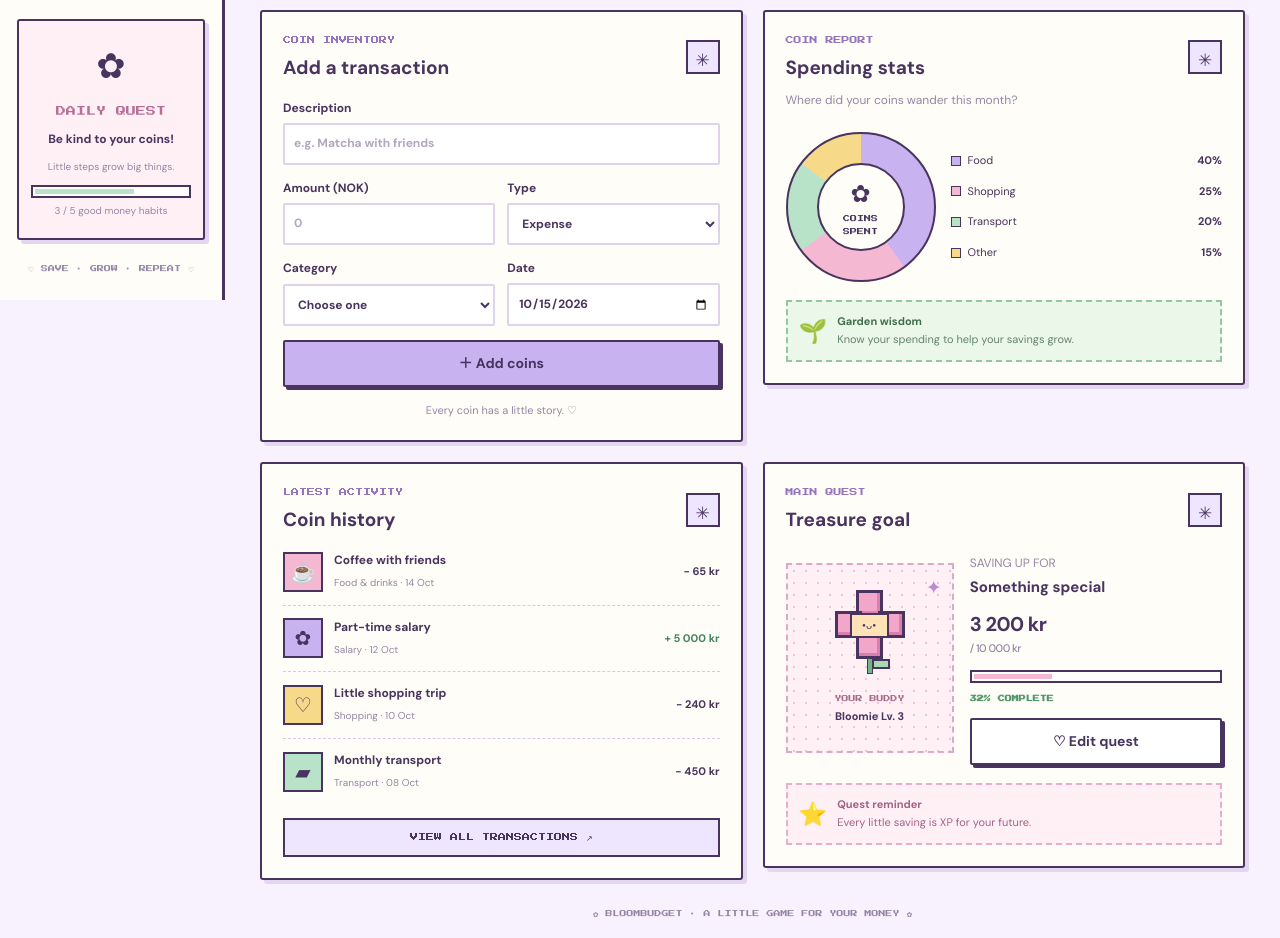
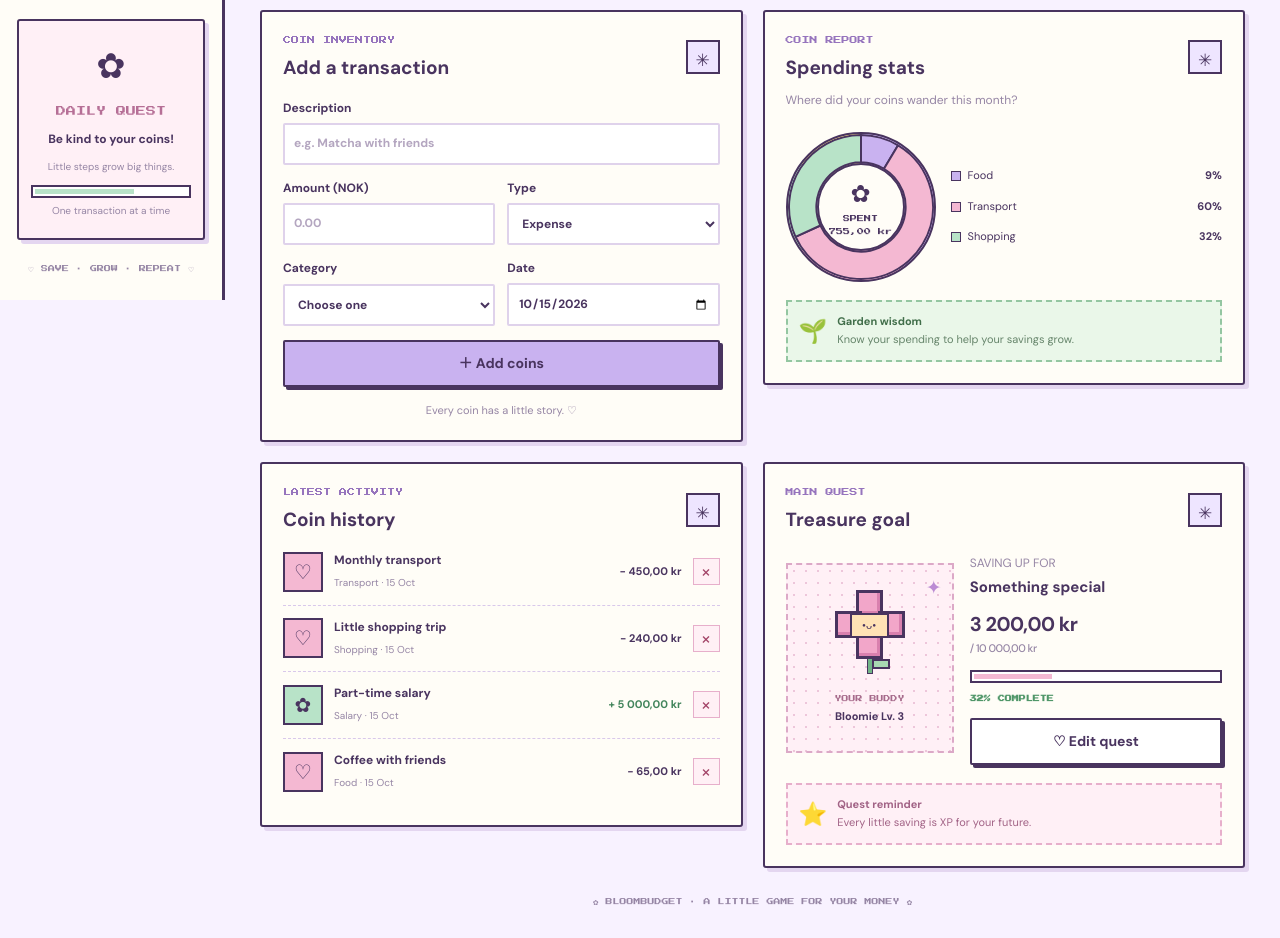
Before and after one commit to vvssaraaa/BloomBudget, a React (Vite) app: page / in a window 1280 px wide. Shown: the part 500-1438 px from the top of the page. Built offline with nearby package versions, Linux system fonts and the light colour scheme.

Commit message:
tweaks, added more functionalities

```diff
--- a/src/App.jsx
+++ b/src/App.jsx
@@ -1,21 +1,59 @@
 
-const transactions = [
-  { icon: "☕", name: "Coffee with friends", category: "Food & drinks", date: "14 Oct", amount: -65, color: "pink" },
-  { icon: "✿", name: "Part-time salary", category: "Salary", date: "12 Oct", amount: 5000, color: "lilac" },
-  { icon: "♡", name: "Little shopping trip", category: "Shopping", date: "10 Oct", amount: -240, color: "yellow" },
-  { icon: "▰", name: "Monthly transport", category: "Transport", date: "08 Oct", amount: -450, color: "mint" }
-];
+import { useEffect, useRef, useState } from "react";
+import Chart from "chart.js/auto";
+
+const STORAGE_KEY = "bloombudget-data";
+const CATEGORIES = ["Food", "Transport", "Shopping", "Study", "Bills", "Salary", "Other"];
+const COLORS = ["#c9b2f0", "#f4b8d2", "#b8e3c8", "#f6d989", "#b8dbe8", "#d9c2ef", "#edc9b0"];
+
+const today = () => {
+  const date = new Date();
+  return `${date.getFullYear()}-${String(date.getMonth() + 1).padStart(2, "0")}-${String(date.getDate()).padStart(2, "0")}`;
+};
+
+const initialData = {
+  transactions: [
+    { id: 1, description: "Coffee with friends", category: "Food", date: today(), amount: 65, type: "expense" },
+    { id: 2, description: "Part-time salary", category: "Salary", date: today(), amount: 5000, type: "income" },
+    { id: 3, description: "Little shopping trip", category: "Shopping", date: today(), amount: 240, type: "expense" },
+    { id: 4, description: "Monthly transport", category: "Transport", date: today(), amount: 450, type: "expense" }
+  ],
+  goal: { name: "Something special", target: 10000, saved: 3200 }
+};
+
+function loadData() {
+  try {
+    const saved = JSON.parse(localStorage.getItem(STORAGE_KEY));
+    if (saved && Array.isArray(saved.transactions) && saved.goal) {
+      return {
+        transactions: saved.transactions,
+        goal: {
+          name: String(saved.goal.name || "Something special"),
+          target: Number(saved.goal.target) > 0 ? Number(saved.goal.target) : 10000,
+          saved: Math.max(0, Number(saved.goal.saved) || 0)
+        }
+      };
+    }
+  } catch {
+    // Use sample data if storage is empty or unreadable.
+  }
+  return initialData;
+}
 
 const money = amount =>
   new Intl.NumberFormat("nb-NO", {
     style: "currency",
     currency: "NOK",
-    maximumFractionDigits: 0
+    maximumFractionDigits: 2
   }).format(amount);
+
+const dateLabel = value =>
+  new Intl.DateTimeFormat("en-GB", { day: "2-digit", month: "short" })
+    .format(new Date(`${value}T12:00:00`));
 
 function PixelFlower() {
   return (
-    <div className="flower-sprite" aria-label="Your pixel flower companion" role="img">
+    <div className="flower-sprite" role="img" aria-label="Your pixel flower companion">
       <i className="petal top" /><i className="petal left" />
       <i className="petal right" /><i className="petal bottom" />
       <span className="flower-face">•ᴗ•</span>
@@ -39,11 +77,16 @@ function Panel({ eyebrow, title, children, className = "" }) {
 function Sidebar() {
   return (
     <aside className="sidebar">
-      <a className="brand" href="#home"><span className="brand-flower">✿</span><span>Bloom<span className="brand-light">Budget</span></span></a>
+      <a className="brand" href="#home">
+        <span className="brand-flower">✿</span>
+        <span>Bloom<span className="brand-light">Budget</span></span>
+      </a>
       <p className="side-label">YOUR WORLD</p>
-      <nav>
+      <nav aria-label="Main navigation">
         {[["⌂", "Dashboard", "#home"], ["▤", "Transactions", "#transactions"], ["◉", "Spending", "#spending"], ["♡", "Savings quest", "#savings"]].map(([icon, label, href], i) =>
-          <a key={label} className={`nav-item ${i === 0 ? "selected" : ""}`} href={href}><span>{icon}</span>{label}</a>
+          <a key={label} className={`nav-item ${i === 0 ? "selected" : ""}`} href={href}>
+            <span>{icon}</span>{label}
+          </a>
         )}
       </nav>
       <div className="side-quest">
@@ -52,7 +95,7 @@ function Sidebar() {
         <strong>Be kind to your coins!</strong>
         <p>Little steps grow big things.</p>
         <div className="xp-track"><span /></div>
-        <small>3 / 5 good money habits</small>
+        <small>One transaction at a time</small>
       </div>
       <p className="side-footer">♡ SAVE · GROW · REPEAT ♡</p>
     </aside>
@@ -70,105 +113,320 @@ function SummaryCard({ icon, label, amount, note, color }) {
   );
 }
 
-function TransactionList() {
+function TransactionForm({ onAdd }) {
+  const [type, setType] = useState("expense");
+  const [error, setError] = useState("");
+
+  function submit(event) {
+    event.preventDefault();
+    const form = event.currentTarget;
+    const data = new FormData(form);
+    const description = String(data.get("description") || "").trim();
+    const amount = Number(data.get("amount"));
+    const category = String(data.get("category") || "");
+    const date = String(data.get("date") || "");
+
+    if (!description || description.length > 80) {
+      setError("Add a description (maximum 80 characters).");
+      return;
+    }
+    if (!Number.isFinite(amount) || amount <= 0) {
+      setError("Enter an amount greater than zero.");
+      return;
+    }
+    if (!CATEGORIES.includes(category) || !date || date > today()) {
+      setError("Choose a valid category and a date that is not in the future.");
+      return;
+    }
+
+    onAdd({ description, amount: Math.round(amount * 100) / 100, category, date, type });
+    form.reset();
+    setType("expense");
+    setError("");
+    form.elements.description.focus();
+  }
+
+  return (
+    <Panel eyebrow="COIN INVENTORY" title="Add a transaction" className="form-panel">
+      <form id="transactions" onSubmit={submit}>
+        <label>Description
+          <input name="description" placeholder="e.g. Matcha with friends" maxLength="80" required />
+        </label>
+        <div className="form-row">
+          <label>Amount (NOK)
+            <input name="amount" type="number" placeholder="0.00" min="0.01" step="0.01" required />
+          </label>
+          <label>Type
+            <select name="type" value={type} onChange={e => setType(e.target.value)}>
+              <option value="expense">Expense</option>
+              <option value="income">Income</option>
+            </select>
+          </label>
+        </div>
+        <div className="form-row">
+          <label>Category
+            <select name="category" defaultValue="" required>
+              <option value="" disabled>Choose one</option>
+              {CATEGORIES.map(category => <option key={category} value={category}>{category}</option>)}
+            </select>
+          </label>
+          <label>Date
+            <input name="date" type="date" defaultValue={today()} max={today()} required />
+          </label>
+        </div>
+        {error && <p className="form-error" role="alert">{error}</p>}
+        <button type="submit" className="pixel-button">＋ Add coins</button>
+      </form>
+      <p className="form-note">Every coin has a little story. ♡</p>
+    </Panel>
+  );
+}
+
+function SpendingPanel({ transactions }) {
+  const canvasRef = useRef(null);
+  const chartRef = useRef(null);
+
+  useEffect(() => {
+    const expenses = transactions.filter(t => t.type === "expense");
+    const totals = CATEGORIES.map(category =>
+      expenses.filter(t => t.category === category).reduce((sum, t) => sum + t.amount, 0)
+    );
+    const active = CATEGORIES.map((category, i) => ({ category, total: totals[i], color: COLORS[i] }))
+      .filter(item => item.total > 0);
+
+    chartRef.current?.destroy();
+    chartRef.current = new Chart(canvasRef.current, {
+      type: "doughnut",
+      data: {
+        labels: active.map(item => item.category),
+        datasets: [{
+          data: active.map(item => item.total),
+          backgroundColor: active.map(item => item.color),
+          borderColor: "#49345f",
+          borderWidth: 2,
+          hoverOffset: 5
+        }]
+      },
+      options: {
+        responsive: true,
+        maintainAspectRatio: true,
+        cutout: "62%",
+        plugins: {
+          legend: { display: false },
+          tooltip: {
+            callbacks: {
+              label: context => ` ${context.label}: ${money(context.raw)}`
+            }
+          }
+        }
+      }
+    });
+
+    return () => chartRef.current?.destroy();
+  }, [transactions]);
+
+  const expenses = transactions.filter(t => t.type === "expense");
+  const total = expenses.reduce((sum, t) => sum + t.amount, 0);
+  const categories = CATEGORIES.map((category, i) => ({
+    category,
+    color: COLORS[i],
+    total: expenses.filter(t => t.category === category).reduce((sum, t) => sum + t.amount, 0)
+  })).filter(item => item.total > 0);
+
+  return (
+    <Panel eyebrow="COIN REPORT" title="Spending stats" className="spending-panel" >
+      <p className="muted">Where did your coins wander this month?</p>
+      <div className="spending-layout">
+        <div className="donut">
+          <canvas ref={canvasRef} role="img" aria-label="Doughnut chart of expenses by category" />
+          <div className="donut-center"><span>✿</span><small>SPENT</small><small>{money(total)}</small></div>
+        </div>
+        {categories.length ? (
+          <ul className="legend">
+            {categories.map(item => (
+              <li key={item.category}>
+                <i style={{ background: item.color }} />
+                <span>{item.category}</span>
+                <strong>{total ? Math.round(item.total / total * 100) : 0}%</strong>
+              </li>
+            ))}
+          </ul>
+        ) : <p className="muted">No expenses yet. Add one to grow your chart!</p>}
+      </div>
+      <div className="game-tip"><span>🌱</span><p><strong>Garden wisdom</strong><br />Know your spending to help your savings grow.</p></div>
+    </Panel>
+  );
+}
+
+function TransactionList({ transactions, onDelete }) {
+  const sorted = [...transactions].sort((a, b) => b.date.localeCompare(a.date) || b.id - a.id);
+
+  if (!sorted.length) return <p className="muted">Your coin history is empty. Add your first transaction!</p>;
+
   return (
     <div className="transaction-list">
-      {transactions.map(t => (
-        <article className="transaction" key={t.name}>
-          <span className={`transaction-icon ${t.color}`}>{t.icon}</span>
-          <div className="transaction-details"><strong>{t.name}</strong><small>{t.category} · {t.date}</small></div>
-          <strong className={`amount ${t.amount > 0 ? "earned" : ""}`}>{t.amount > 0 ? "+" : "−"} {money(Math.abs(t.amount))}</strong>
+      {sorted.map(t => (
+        <article className="transaction" key={t.id}>
+          <span className={`transaction-icon ${t.type === "income" ? "mint" : "pink"}`} aria-hidden="true">
+            {t.type === "income" ? "✿" : "♡"}
+          </span>
+          <div className="transaction-details">
+            <strong>{t.description}</strong>
+            <small>{t.category} · {dateLabel(t.date)}</small>
+          </div>
+          <strong className={`amount ${t.type === "income" ? "earned" : ""}`}>
+            {t.type === "income" ? "+" : "−"} {money(t.amount)}
+          </strong>
+          <button className="delete-button" type="button" aria-label={`Delete ${t.description}`} title="Delete transaction" onClick={() => onDelete(t.id)}>×</button>
         </article>
       ))}
     </div>
   );
 }
 
-function SpendingPanel() {
-  return (
-    <Panel eyebrow="COIN REPORT" title="Spending stats" className="spending-panel" >
-      <p className="muted">Where did your coins wander this month?</p>
-      <div className="spending-layout">
-        <div className="donut" role="img" aria-label="Sample spending breakdown: food 40 percent, shopping 25 percent, transport 20 percent, other 15 percent">
-          <div className="donut-center"><span>✿</span><small>COINS</small><small>SPENT</small></div>
-        </div>
-        <ul className="legend">
-          {[["Food", "40%", "lilac"], ["Shopping", "25%", "pink"], ["Transport", "20%", "mint"], ["Other", "15%", "yellow"]].map(([name, percent, color]) =>
-            <li key={name}><i className={color} /><span>{name}</span><strong>{percent}</strong></li>
-          )}
-        </ul>
-      </div>
-      <div className="game-tip"><span>🌱</span><p><strong>Garden wisdom</strong><br />Know your spending to help your savings grow.</p></div>
-    </Panel>
-  );
-}
+function SavingsPanel({ goal, onUpdate }) {
+  const [editing, setEditing] = useState(false);
+  const [name, setName] = useState(goal.name);
+  const [target, setTarget] = useState(String(goal.target));
+  const [saved, setSaved] = useState(String(goal.saved));
+  const [error, setError] = useState("");
 
-function TransactionForm() {
-  return (
-    <Panel eyebrow="COIN INVENTORY" title="Add a transaction" className="form-panel">
-      <form>
-        <label>Description<input placeholder="e.g. Matcha with friends" /></label>
-        <div className="form-row">
-          <label>Amount (NOK)<input type="number" placeholder="0" min="0" /></label>
-          <label>Type<select defaultValue="expense"><option value="expense">Expense</option><option value="income">Income</option></select></label>
-        </div>
-        <div className="form-row">
-          <label>Category<select defaultValue=""><option value="" disabled>Choose one</option><option>Food</option><option>Transport</option><option>Shopping</option><option>Study</option><option>Bills</option><option>Salary</option><option>Other</option></select></label>
-          <label>Date<input type="date" defaultValue="2026-10-15" /></label>
-        </div>
-        <button type="button" className="pixel-button">＋ Add coins</button>
-      </form>
-      <p className="form-note">Every coin has a little story. ♡</p>
-    </Panel>
-  );
-}
+  useEffect(() => {
+    setName(goal.name);
+    setTarget(String(goal.target));
+    setSaved(String(goal.saved));
+  }, [goal]);
 
-function SavingsPanel() {
+  function submit(event) {
+    event.preventDefault();
+    const cleanName = name.trim();
+    const targetValue = Number(target);
+    const savedValue = Number(saved);
+
+    if (!cleanName || cleanName.length > 60 || !Number.isFinite(targetValue) ||
+        !Number.isFinite(savedValue) || targetValue <= 0 || savedValue < 0) {
+      setError("Enter a name, a positive target, and savings of zero or more.");
+      return;
+    }
+
+    onUpdate({
+      name: cleanName,
+      target: Math.round(targetValue * 100) / 100,
+      saved: Math.round(savedValue * 100) / 100
+    });
+    setError("");
+    setEditing(false);
+  }
+
+  const percent = Math.min(100, Math.round(goal.saved / goal.target * 100));
+
   return (
     <Panel eyebrow="MAIN QUEST" title="Treasure goal" className="savings-panel">
       <div className="savings-content">
         <div className="companion-card"><span className="sparkle">✦</span><PixelFlower /><small>YOUR BUDDY</small><strong>Bloomie Lv. 3</strong></div>
         <div className="goal-info">
           <small className="muted">SAVING UP FOR</small>
-          <h3>Something special</h3>
-          <p className="goal-amount">{money(3200)} <span>/ {money(10000)}</span></p>
-          <div className="goal-track"><span /></div>
-          <strong className="goal-percent">32% COMPLETE</strong>
-          <button type="button" className="outline-button">♡ Edit quest</button>
+          <h3>{goal.name}</h3>
+          <p className="goal-amount">{money(goal.saved)} <span>/ {money(goal.target)}</span></p>
+          <div className="goal-track" role="progressbar" aria-label="Savings goal progress" aria-valuenow={percent} aria-valuemin="0" aria-valuemax="100">
+            <span style={{ width: `${percent}%` }} />
+          </div>
+          <strong className="goal-percent">{percent}% COMPLETE</strong>
+          <button type="button" className="outline-button" onClick={() => setEditing(value => !value)}>
+            {editing ? "Cancel editing" : "♡ Edit quest"}
+          </button>
         </div>
       </div>
+
+      {editing && (
+        <form className="goal-form" onSubmit={submit}>
+          <label>Goal name<input value={name} onChange={e => setName(e.target.value)} maxLength="60" required /></label>
+          <div className="form-row">
+            <label>Target (NOK)<input type="number" min="0.01" step="0.01" value={target} onChange={e => setTarget(e.target.value)} required /></label>
+            <label>Saved (NOK)<input type="number" min="0" step="0.01" value={saved} onChange={e => setSaved(e.target.value)} required /></label>
+          </div>
+          {error && <p className="form-error" role="alert">{error}</p>}
+          <button className="pixel-button" type="submit">Save quest</button>
+        </form>
+      )}
+
       <div className="game-tip pink-tip"><span>⭐</span><p><strong>Quest reminder</strong><br />Every little saving is XP for your future.</p></div>
     </Panel>
   );
 }
 
 export default function App() {
+  const [data, setData] = useState(loadData);
+  const { transactions, goal } = data;
+
+  useEffect(() => {
+    try {
+      localStorage.setItem(STORAGE_KEY, JSON.stringify(data));
+    } catch {
+      console.warn("BloomBudget could not save data to localStorage.");
+    }
+  }, [data]);
+
+  const income = transactions.filter(t => t.type === "income").reduce((sum, t) => sum + t.amount, 0);
+  const expenses = transactions.filter(t => t.type === "expense").reduce((sum, t) => sum + t.amount, 0);
+  const balance = income - expenses;
+
+  function addTransaction(transaction) {
+    setData(current => ({
+      ...current,
+      transactions: [...current.transactions, { ...transaction, id: Date.now() + Math.random() }]
+    }));
+  }
+
+  function deleteTransaction(id) {
+    setData(current => ({
+      ...current,
+      transactions: current.transactions.filter(t => t.id !== id)
+    }));
+  }
+
+  function updateGoal(nextGoal) {
+    setData(current => ({ ...current, goal: nextGoal }));
+  }
+
+  const month = new Intl.DateTimeFormat("en-GB", { month: "long", year: "numeric" }).format(new Date()).toUpperCase();
+
   return (
     <div className="app">
       <Sidebar />
       <main className="main" id="home">
-        <header className="topbar"><span>MY WORLD <b> / </b> DASHBOARD</span><div><span className="month-tag">✿ OCTOBER 2026</span><span className="profile">🌸</span></div></header>
+        <header className="topbar">
+          <span>MY WORLD <b>/</b> DASHBOARD</span>
+          <div><span className="month-tag">✿ {month}</span><span className="profile" aria-label="Profile">🌸</span></div>
+        </header>
+
         <section className="welcome">
-          <div><small className="pixel-label">PLAYER 001 · MONEY GARDEN</small><h1>Let's make your money <span>bloom!</span></h1><p>Welcome back, little saver. Ready for a new quest?</p></div>
+          <div>
+            <small className="pixel-label">PLAYER 001 · MONEY GARDEN</small>
+            <h1>Let's make your money <span>bloom!</span></h1>
+            <p>Welcome back, little saver. Ready for a new quest?</p>
+          </div>
           <div className="garden-art" aria-hidden="true"><span className="cloud">☁</span><span className="sun">☼</span><span className="garden-flower">✿</span><span className="garden-flower second">✿</span><span className="grass">▰ ▰ ▰ ▰ ▰</span></div>
         </section>
 
-        <div className="level-bar"><span>✦ LEVEL 03</span><div className="xp-track"><span /></div><span>650 / 1000 XP</span><span className="coin-count">🟡 8,220</span></div>
+        <div className="level-bar">
+          <span>✦ LEVEL 03</span><div className="xp-track"><span /></div>
+          <span>GROW YOUR HABITS</span><span className="coin-count">🟡 {money(balance)}</span>
+        </div>
 
-        <section className="summary-grid" aria-label="Monthly financial summary">
-          <SummaryCard icon="↗" label="COINS EARNED" amount={12500} note="✿ A little income magic" color="income" />
-          <SummaryCard icon="↘" label="COINS SPENT" amount={4280} note="♡ Money on the move" color="expense" />
-          <SummaryCard icon="♧" label="COINS LEFT" amount={8220} note="✦ Your garden is growing" color="balance" />
+        <section className="summary-grid" aria-label="Financial summary">
+          <SummaryCard icon="↗" label="COINS EARNED" amount={income} note="✿ A little income magic" color="income" />
+          <SummaryCard icon="↘" label="COINS SPENT" amount={expenses} note="♡ Money on the move" color="expense" />
+          <SummaryCard icon="♧" label="COINS LEFT" amount={balance} note="✦ Income minus expenses" color="balance" />
         </section>
 
         <div className="dashboard-grid">
-          <TransactionForm />
-          <SpendingPanel />
+          <TransactionForm onAdd={addTransaction} />
+          <SpendingPanel transactions={transactions} />
           <Panel eyebrow="LATEST ACTIVITY" title="Coin history" className="recent-panel">
-            <TransactionList />
-            <a href="#transactions" className="view-all">VIEW ALL TRANSACTIONS ↗</a>
+            <TransactionList transactions={transactions} onDelete={deleteTransaction} />
           </Panel>
-          <div id="savings"><SavingsPanel /></div>
+          <div id="savings"><SavingsPanel goal={goal} onUpdate={updateGoal} /></div>
         </div>
 
         <footer>✿ BLOOMBUDGET · A LITTLE GAME FOR YOUR MONEY ✿</footer>
--- a/src/style.css
+++ b/src/style.css
@@ -224,3 +224,56 @@ footer { padding: 27px 0 18px; color: var(--muted); font-size: 7px; text-align:
 @media (prefers-reduced-motion: reduce) {
   *, *::before, *::after { scroll-behavior: auto !important; transition: none !important; }
 }
+
+/* Functional UI additions */
+
+.form-error {
+  margin: 0 0 12px; padding: 9px; background: #fff0f5; border: 2px solid #cc718f; color: #a34468; font-size: 12px;
+}
+
+.delete-button {
+  flex-shrink: 0; width: 27px; height: 27px; padding: 0; background: #fff0f5; border: 1px solid #e7afcb; color: #a34468; font-size: 19px; line-height: 1;
+}
+
+.delete-button:hover {
+  background: #f4b8d2;
+}
+
+.donut {
+  position: relative;
+  overflow: hidden;
+}
+
+.donut canvas {
+  position: absolute; inset: 0; width: 100% !important; height: 100% !important;
+}
+
+.donut-center {
+  position: relative; z-index: 1; pointer-events: none;
+}
+
+.goal-form {
+  margin-top: 18px; padding: 14px; background: #f8f2ff; border: 2px dashed var(--line);
+}
+
+.goal-form label {
+  display: grid; gap: 5px; margin-bottom: 12px; font-size: 12px; font-weight: 700;
+}
+
+.goal-form input {
+  width: 100%; min-width: 0;
+}
+
+@media (max-width: 370px) {
+  .transaction {
+    flex-wrap: wrap;
+  }
+
+  .transaction-details {
+    min-width: 100px;
+  }
+
+  .amount {
+    margin-left: auto;
+  }
+}
```
Also changed, not shown: package.json (+4 -5 lines), 2 other files (tests, documents, lock files or other folders).
